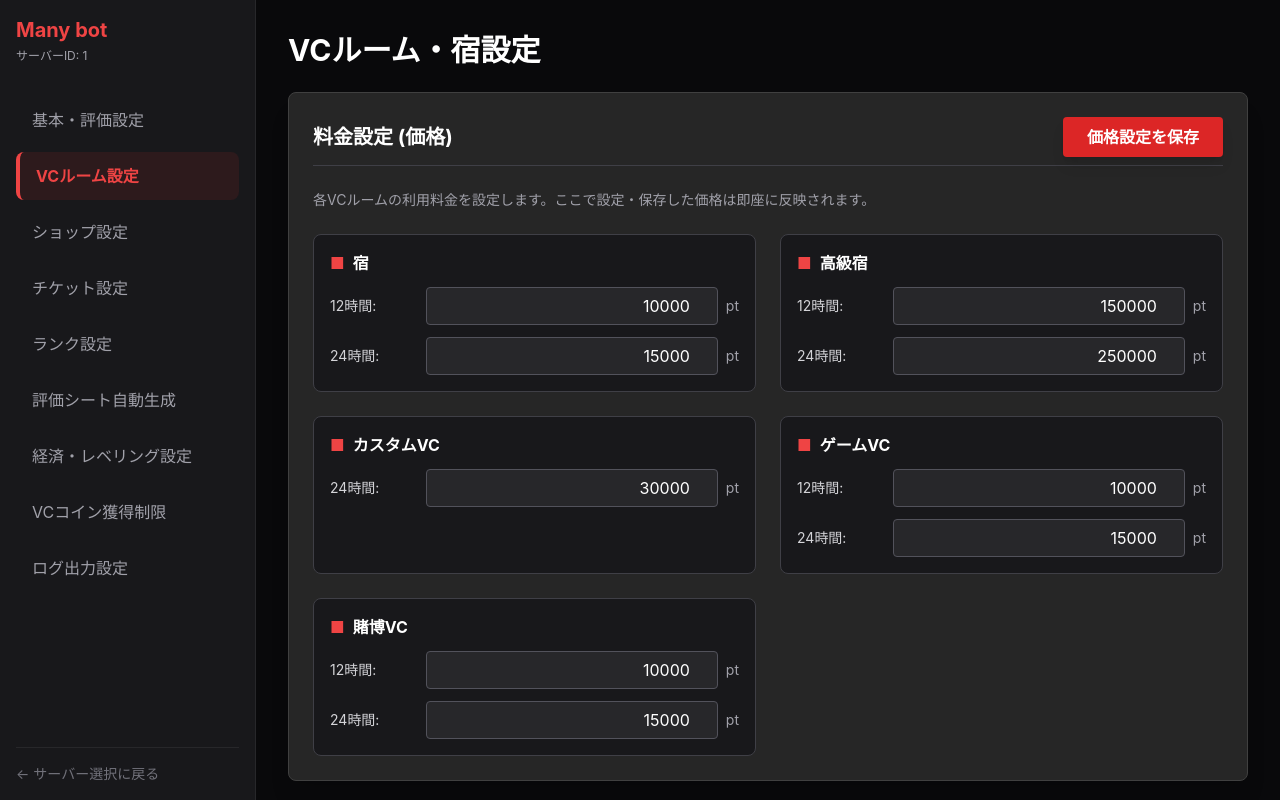
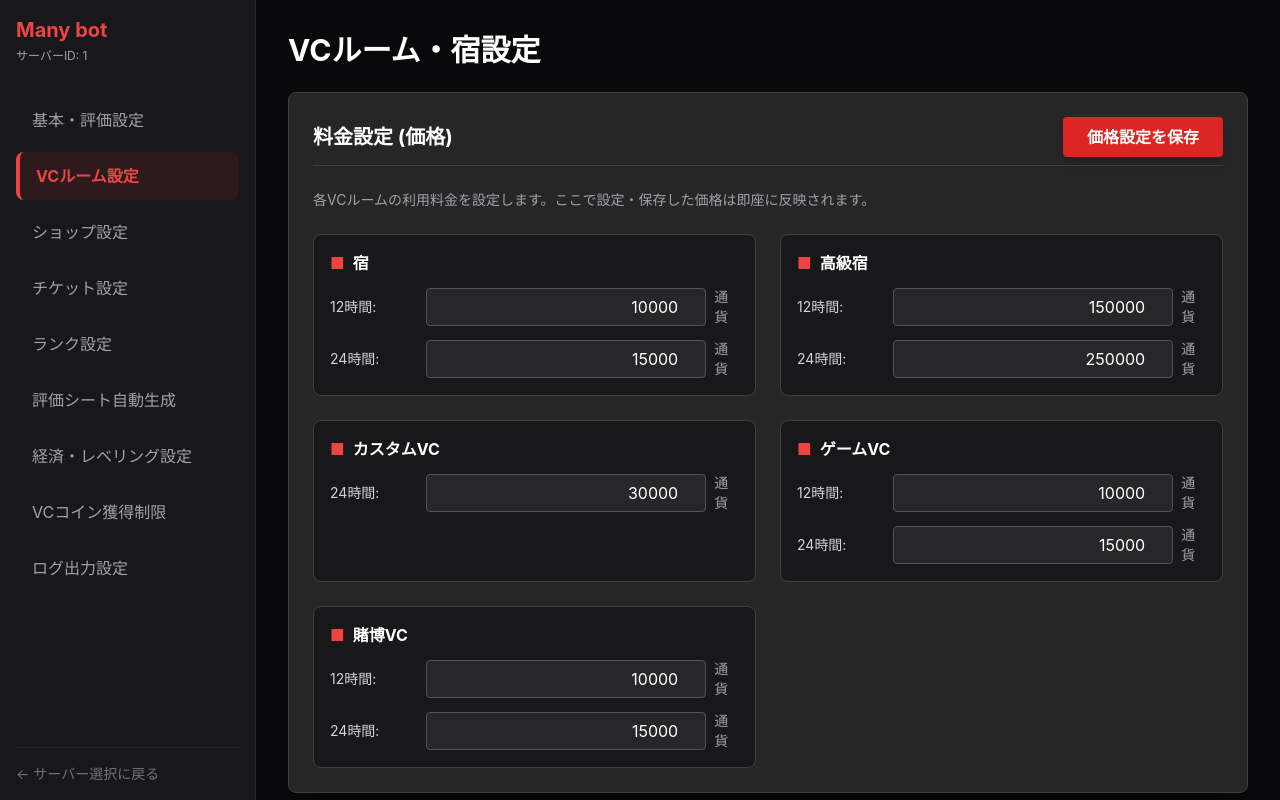
Before and after one commit to Koan0717/manybot, a Next.js app in the folder dashboard/: page /dashboard/1/rooms in a window 1280 px wide. Built offline with nearby package versions, Linux system fonts and the light colour scheme; no server answers; the database is empty.

Commit message:
ｐｔではなく通貨に修正

```diff
--- a/dashboard/src/app/dashboard/[guild_id]/rooms/page.tsx
+++ b/dashboard/src/app/dashboard/[guild_id]/rooms/page.tsx
@@ -184,7 +184,7 @@ export default function RoomsSettingsPage({ params }: { params: { guild_id: stri
                         onChange={e => handlePriceChange(roomType, dur, e.target.value)}
                         className="w-full bg-zinc-800 border border-zinc-600 rounded px-3 py-1.5 text-white focus:outline-none focus:border-red-500 text-right"
                       />
-                      <span className="text-sm text-zinc-400 ml-2">pt</span>
+                      <span className="text-sm text-zinc-400 ml-2">通貨</span>
                     </div>
                   </div>
                 ))}
--- a/dashboard/src/app/dashboard/[guild_id]/shop/page.tsx
+++ b/dashboard/src/app/dashboard/[guild_id]/shop/page.tsx
@@ -172,7 +172,7 @@ export default function ShopSettingsPage({ params }: { params: { guild_id: strin
                 <tr>
                   <th className="px-4 py-3">ID</th>
                   <th className="px-4 py-3">アイテム名</th>
-                  <th className="px-4 py-3">価格 (pt)</th>
+                  <th className="px-4 py-3">価格 (通貨)</th>
                   <th className="px-4 py-3">対象ロール</th>
                   <th className="px-4 py-3">付与ロール</th>
                   <th className="px-4 py-3 text-right">操作</th>
@@ -183,7 +183,7 @@ export default function ShopSettingsPage({ params }: { params: { guild_id: strin
                   <tr key={item.item_id} className="border-b border-zinc-800 hover:bg-zinc-800/50 transition-colors">
                     <td className="px-4 py-3 font-mono text-zinc-500">{item.item_id}</td>
                     <td className="px-4 py-3 font-bold text-white">{item.name}</td>
-                    <td className="px-4 py-3 text-yellow-400">{item.price} pt</td>
+                    <td className="px-4 py-3 text-yellow-400">{item.price} 通貨</td>
                     <td className="px-4 py-3">
                       {item.target_role_ids?.length ? item.target_role_ids.length + '個のロール' : 'なし (全員)'}
                     </td>
@@ -224,7 +224,7 @@ export default function ShopSettingsPage({ params }: { params: { guild_id: strin
                 </div>
 
                 <div>
-                  <label className="block text-sm text-zinc-400 mb-1">価格 (pt) <span className="text-red-500">*</span></label>
+                  <label className="block text-sm text-zinc-400 mb-1">価格 (通貨) <span className="text-red-500">*</span></label>
                   <input
                     type="number"
                     value={formData.price}
```
